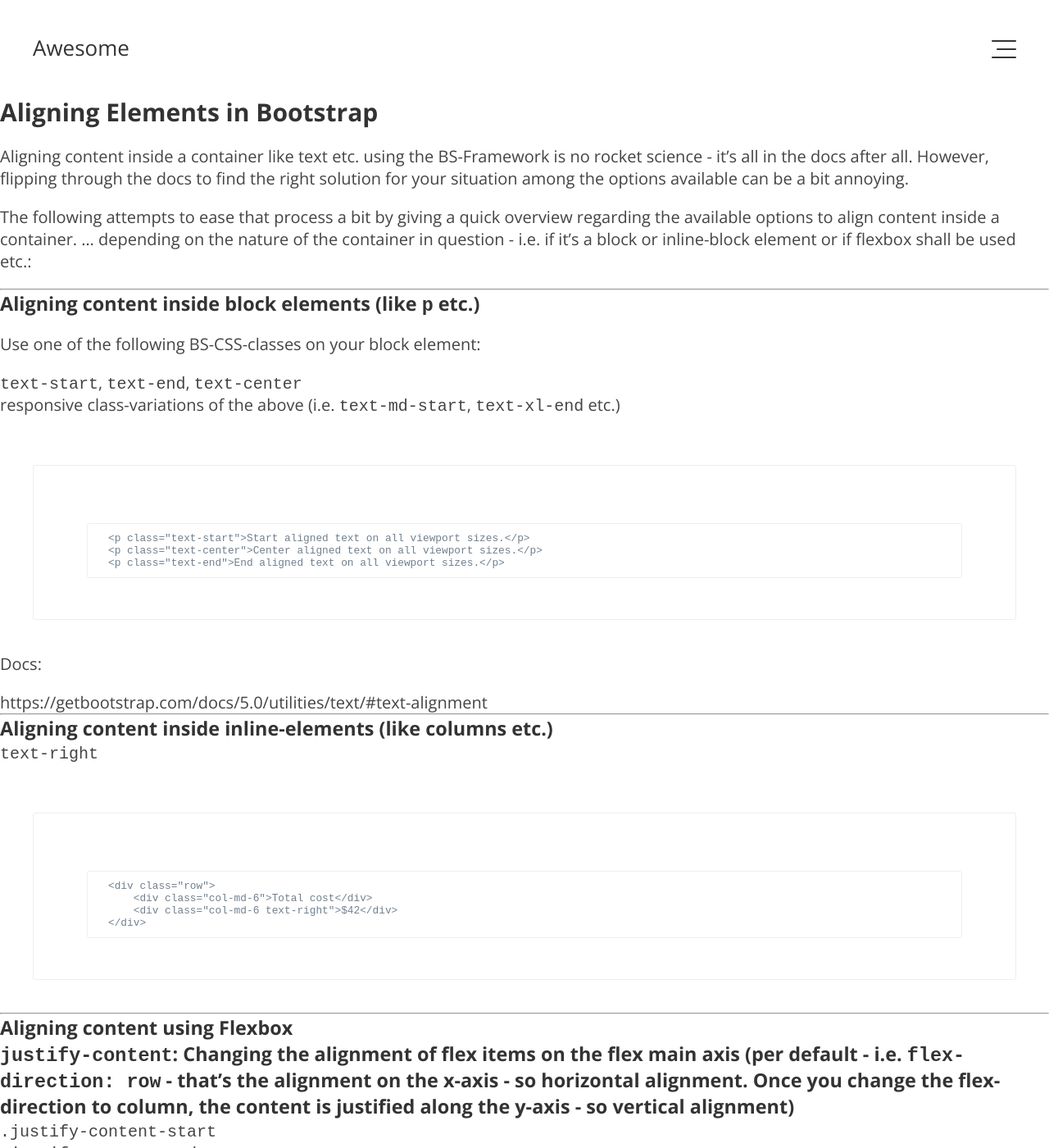
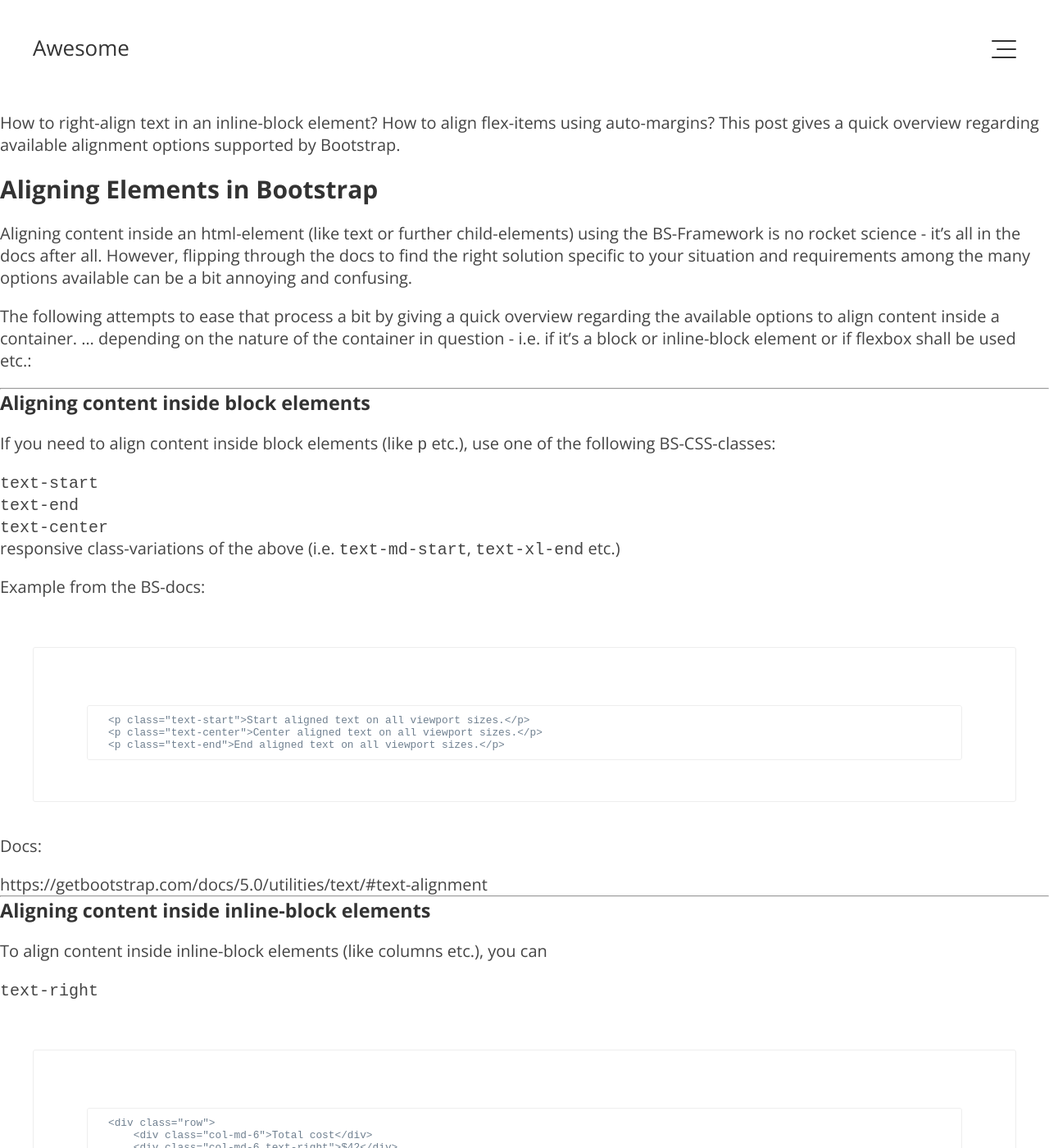
Before and after one commit to mayinx/mayinx.github.io, a Jekyll site: the page built from check.md, in a window 1280 px wide and 1400 px high. Shown: the whole window at 82% size. Built offline with Jekyll 4.4.1, drawn with Linux system fonts in a browser that asks for light colours; our own code applies the rules of GitHub Pages for plain Markdown files; grey boxes are pictures that could not be loaded.

Commit message:
Update check.md

````diff
--- a/check.md
+++ b/check.md
@@ -5,32 +5,41 @@ excerpt: How to right-align text in an inline-block element? How to align flex-i
 date: 2019-06-14
 ---
 
+How to right-align text in an inline-block element? How to align flex-items using auto-margins? This post gives a quick overview regarding available alignment options supported by Bootstrap.
+
 ## Aligning Elements in Bootstrap
 
-Aligning content inside a container like text etc. using the BS-Framework is no rocket science - it's all in the docs after all. However, flipping through the docs to find the right solution for your situation among the options available can be a bit annoying.
+Aligning content inside an html-element (like text or further child-elements) using the BS-Framework is no rocket science - it's all in the docs after all. However, flipping through the docs to find the right solution specific to your situation and requirements among the many options available can be a bit annoying and confusing.
 
 The following attempts to ease that process a bit by giving a quick overview regarding the available options to align content inside a container. ...  depending on the nature of the container in question - i.e. if it's a block or inline-block element or if flexbox shall be used etc.:
 
 ---------------------------------------------
 
-### Aligning content inside block elements (like `p` etc.)
+### Aligning content inside block elements
 
-Use one of the following BS-CSS-classes on your block element:
+If you need to align content inside block elements (like `p` etc.), use one of the following BS-CSS-classes:
 
-- `text-start`, `text-end`, `text-center`
+- `text-start`
+- `text-end`
+- `text-center`
 - + responsive class-variations of the above (i.e. `text-md-start`, `text-xl-end` etc.)
+
+Example from the BS-docs:
 
 ```
 <p class="text-start">Start aligned text on all viewport sizes.</p>
 <p class="text-center">Center aligned text on all viewport sizes.</p>
 <p class="text-end">End aligned text on all viewport sizes.</p>
 ```
+
 Docs:
 - https://getbootstrap.com/docs/5.0/utilities/text/#text-alignment
 
 ---------------------------------------------
 
-### Aligning content inside inline-elements (like columns etc.)
+### Aligning content inside inline-block elements
+
+To align content inside inline-block elements (like columns etc.), you can
 
 - `text-right`
 
````
